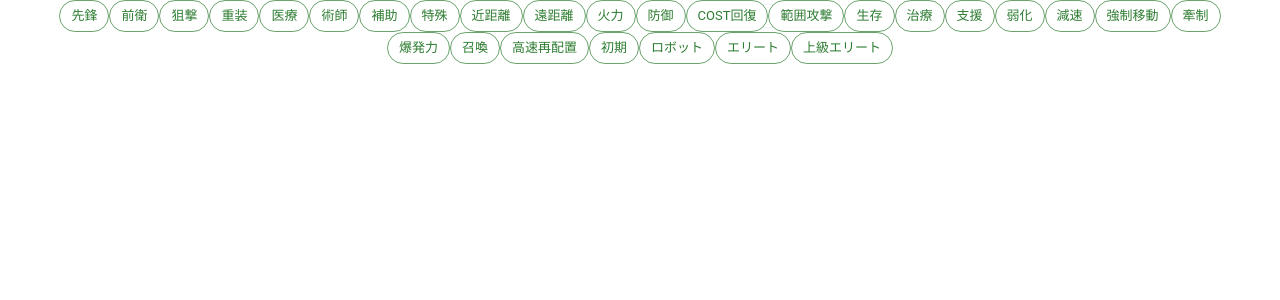
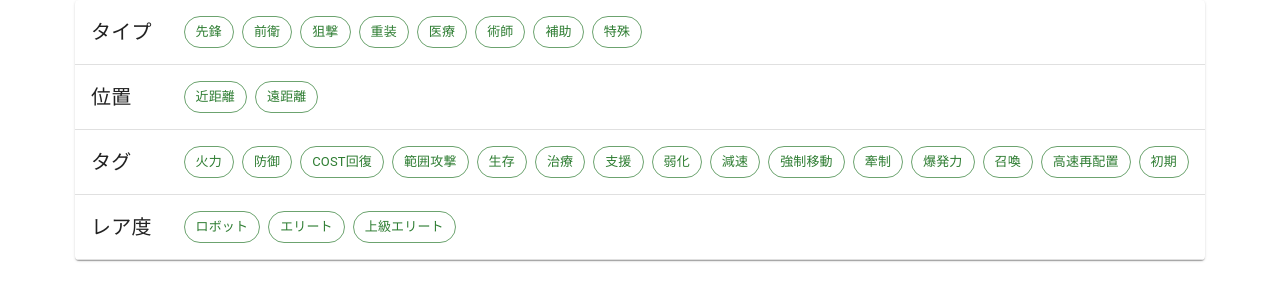
Before and after one commit to kuwabataK/arjnights-job-opening, a React (Vite) app: page / in a window 1280 px wide. Shown: the top 300 px of the page. Built offline with nearby package versions, Linux system fonts and the light colour scheme.

Commit message:
ボタンをカテゴリごとに表示するようにした

```diff
--- a/src/component/SelectTags.tsx
+++ b/src/component/SelectTags.tsx
@@ -1,65 +1,32 @@
-import { Card, CardContent, Chip, Typography } from '@mui/material'
-import tags from '../data/tags.json'
-import { useState } from 'react'
-import useCalcOperator from '../hook/useCalcOperator'
-
-
+import { Card, CardContent, Chip, Typography, Grid, Table, TableBody, TableCell, TableContainer, TableRow, Paper } from '@mui/material';
+import tags from '../data/tags.json';
+import { useState } from 'react';
+import useCalcOperator from '../hook/useCalcOperator';
 
 function SelectTags() {
-
-    const { getAvailableOperators } = useCalcOperator()
-
-    const [selectedTagIds, setSelectedTagIds] = useState<string[]>([])
+    const { getAvailableOperators } = useCalcOperator();
+    const [selectedTagIds, setSelectedTagIds] = useState<string[]>([]);
 
     const [chipColor] = useState<Record<number, Object>>({
-        1: {
-            borderColor: `orange`,
-            // backgroundColor: `orange`,
-        },
-        2: {
-            borderColor: `black`,
-            // backgroundColor: `black`
-        },
-        3: {
-            borderColor: `black`,
-            // backgroundColor: `black`
-        },
-        4: {
-            borderColor: `blue`,
-            // backgroundColor: `blue`
-        },
-        5: {
-            borderColor: `red`,
-            // backgroundColor: `red`
-        },
-        6: {
-            borderColor: `purple`,
-            // backgroundColor: `purple`
-        }
-    })
+        1: { borderColor: 'orange' },
+        2: { borderColor: 'black' },
+        3: { borderColor: 'black' },
+        4: { borderColor: 'blue' },
+        5: { borderColor: 'red' },
+        6: { borderColor: 'purple' },
+    });
 
-    /**
-     * 選択されているかどうか
-     * @param name
-     * @returns
-     */
-    const isSelected = (name: string) => {
-        return selectedTagIds.includes(name)
-    }
+    const isSelected = (name: string) => selectedTagIds.includes(name);
 
-    /**
-     * タグの選択状態を切り替える
-     * @param name
-     */
     const toggleTag = (name: string) => {
         if (isSelected(name)) {
-            setSelectedTagIds(selectedTagIds.filter(_name => _name !== name))
+            setSelectedTagIds(selectedTagIds.filter(_name => _name !== name));
         } else if (selectedTagIds.length < 5) {
-            setSelectedTagIds([name, ...selectedTagIds])
+            setSelectedTagIds([name, ...selectedTagIds]);
         }
-    }
+    };
 
-    const resultOperators = getAvailableOperators(selectedTagIds)
+    const resultOperators = getAvailableOperators(selectedTagIds);
 
     const getRareColor = (rare: number) => {
         const rareColors: Record<number, string> = {
@@ -68,10 +35,10 @@ function SelectTags() {
             3: 'black',
             4: 'blue',
             5: 'red',
-            6: 'purple'
-        }
-        return rareColors[rare] as string
-    }
+            6: 'purple',
+        };
+        return rareColors[rare];
+    };
 
     const resultComponent = (result: typeof resultOperators) => {
         return (
@@ -105,17 +72,46 @@ function SelectTags() {
         )
     }
 
+    const groupedTags = tags.reduce((acc, tag) => {
+        if (!acc[tag.category]) {
+            acc[tag.category] = [];
+        }
+        acc[tag.category].push(tag);
+        return acc;
+    }, {} as Record<string, typeof tags>);
 
     return (
         <>
-            {tags.map(tag => {
-                return <Chip label={tag.name} color="success"
-                    variant={isSelected(tag.name) ? 'filled' : 'outlined'}
-                    key={tag.name} onClick={() => toggleTag(tag.name)} />
-            })}
+            <TableContainer component={Paper}>
+                <Table>
+                    <TableBody>
+                        {Object.entries(groupedTags).map(([category, tags]) => (
+                            <TableRow key={category}>
+                                <TableCell>
+                                    <Typography variant="h6">{category}</Typography>
+                                </TableCell>
+                                <TableCell>
+                                    <Grid container spacing={1}>
+                                        {tags.map(tag => (
+                                            <Grid item key={tag.name}>
+                                                <Chip
+                                                    label={tag.name}
+                                                    color="success"
+                                                    variant={isSelected(tag.name) ? 'filled' : 'outlined'}
+                                                    onClick={() => toggleTag(tag.name)}
+                                                />
+                                            </Grid>
+                                        ))}
+                                    </Grid>
+                                </TableCell>
+                            </TableRow>
+                        ))}
+                    </TableBody>
+                </Table>
+            </TableContainer>
             {resultComponent(resultOperators)}
         </>
-    )
+    );
 }
 
-export default SelectTags
+export default SelectTags;
--- a/src/data/tags.json
+++ b/src/data/tags.json
@@ -137,16 +137,16 @@
     {
         "name": "ロボット",
         "rare": 1,
-        "category": "タグ"
+        "category": "レア度"
     },
     {
         "name": "エリート",
         "rare": 5,
-        "category": "タグ"
+        "category": "レア度"
     },
     {
         "name": "上級エリート",
         "rare": 6,
-        "category": "タグ"
+        "category": "レア度"
     }
 ]
```
